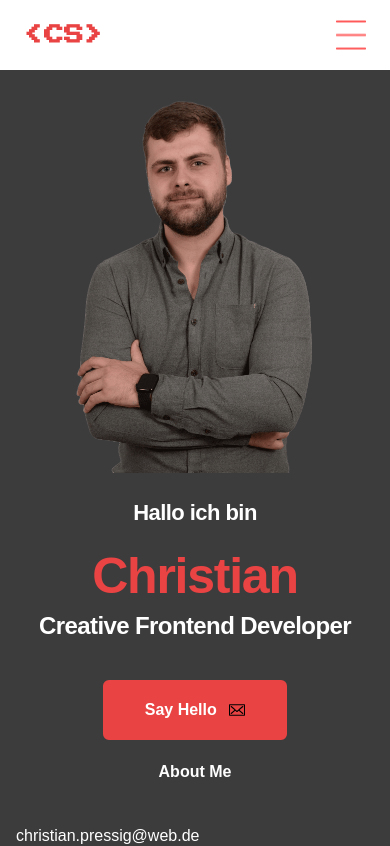
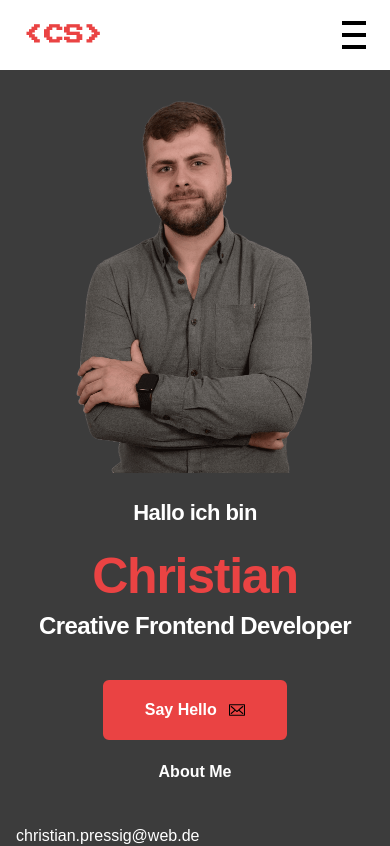
Before and after one commit to DevChristian1208/Customer-portfolio, a Next.js app: page / in a window 390 px wide. Shown: the top 846 px of the page. Built offline with nearby package versions, Linux system fonts and the light colour scheme.

Commit message:
Header add ham-menu

```diff
--- a/src/Components/Header.tsx
+++ b/src/Components/Header.tsx
@@ -14,6 +14,7 @@ const menuItems = [
 
 const Header = () => {
   const [scrolled, setScrolled] = useState(false);
+  const [isMenuOpen, setIsMenuOpen] = useState(false);
   const pathname = usePathname();
   const isImpressum = pathname === "/impressum";
   const isDatenschutz = pathname === "/datenschutz";
@@ -72,13 +73,31 @@ const Header = () => {
                 <span className="cursor-pointer hover:text-[#ea4343] hidden lg:flex">
                   DE
                 </span>
-                <Image
-                  className="flex lg:hidden cursor-pointer"
-                  src="/burgermenu.png"
-                  alt="Burger Menu"
-                  width={30}
-                  height={30}
-                />
+
+                {/* Hamburger Menu Button */}
+                <div
+                  className="lg:hidden flex items-center cursor-pointer"
+                  onClick={() => setIsMenuOpen(!isMenuOpen)}
+                >
+                  {/* Hamburger icon */}
+                  <div className="flex flex-col items-center justify-between space-y-2">
+                    <div
+                      className={`h-1 w-6 bg-black transition-all duration-300 ${
+                        isMenuOpen ? "rotate-45 translate-y-2" : ""
+                      }`}
+                    ></div>
+                    <div
+                      className={`h-1 w-6 bg-black transition-all duration-300 ${
+                        isMenuOpen ? "opacity-0" : ""
+                      }`}
+                    ></div>
+                    <div
+                      className={`h-1 w-6 bg-black transition-all duration-300 ${
+                        isMenuOpen ? "-rotate-45 -translate-y-2" : ""
+                      }`}
+                    ></div>
+                  </div>
+                </div>
               </div>
             </div>
           ) : (
@@ -93,6 +112,28 @@ const Header = () => {
             </div>
           )}
         </div>
+
+        {/* Hamburger Menu (on mobile) */}
+        {isMenuOpen && (
+          <div className="lg:hidden absolute top-[70px] left-0 right-0 bg-white z-10 shadow-md">
+            <ul className="flex flex-col items-center py-4">
+              {menuItems.map((item, index) => (
+                <li
+                  key={index}
+                  className="py-2"
+                  onClick={() => setIsMenuOpen(false)} // Close menu on item click
+                >
+                  <a
+                    href={item.href}
+                    className={`no-underline font-semibold text-[#ea4343] transition-all duration-300 hover:text-[#ea4343]`}
+                  >
+                    {item.label}
+                  </a>
+                </li>
+              ))}
+            </ul>
+          </div>
+        )}
       </div>
     </div>
   );
```
